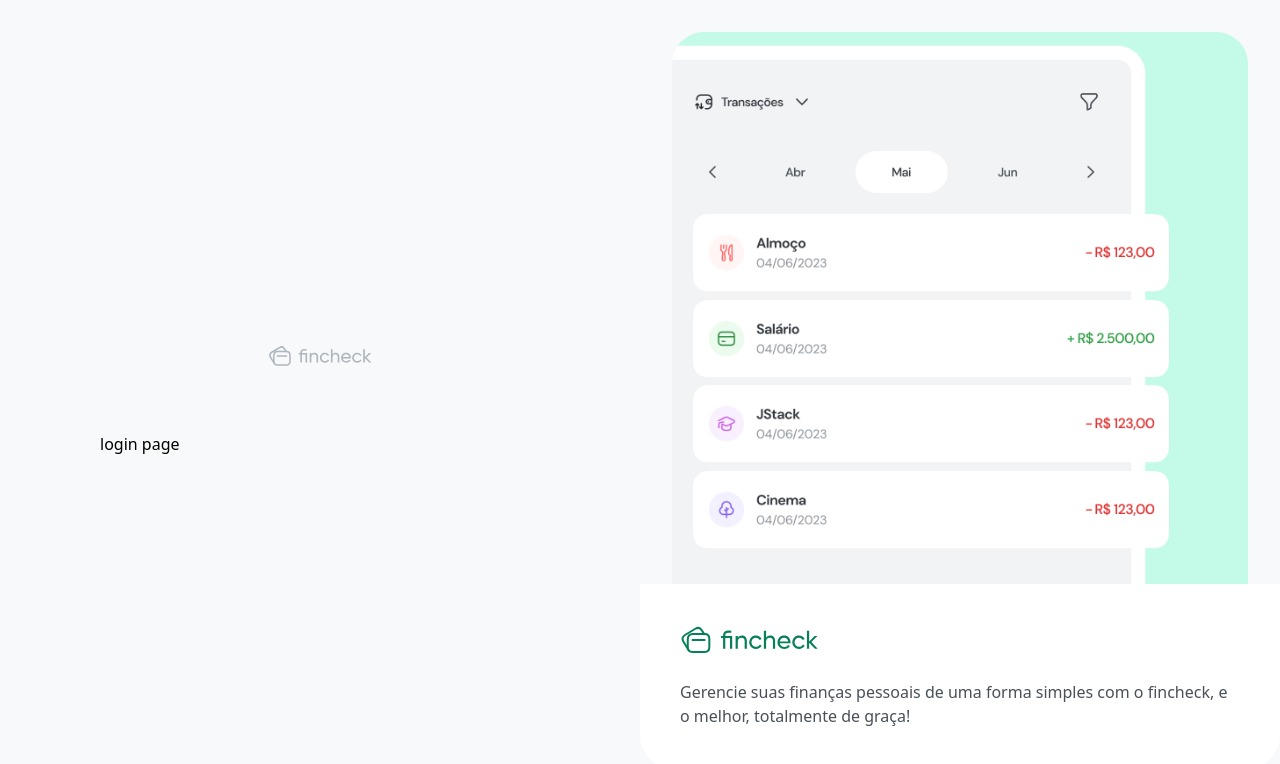
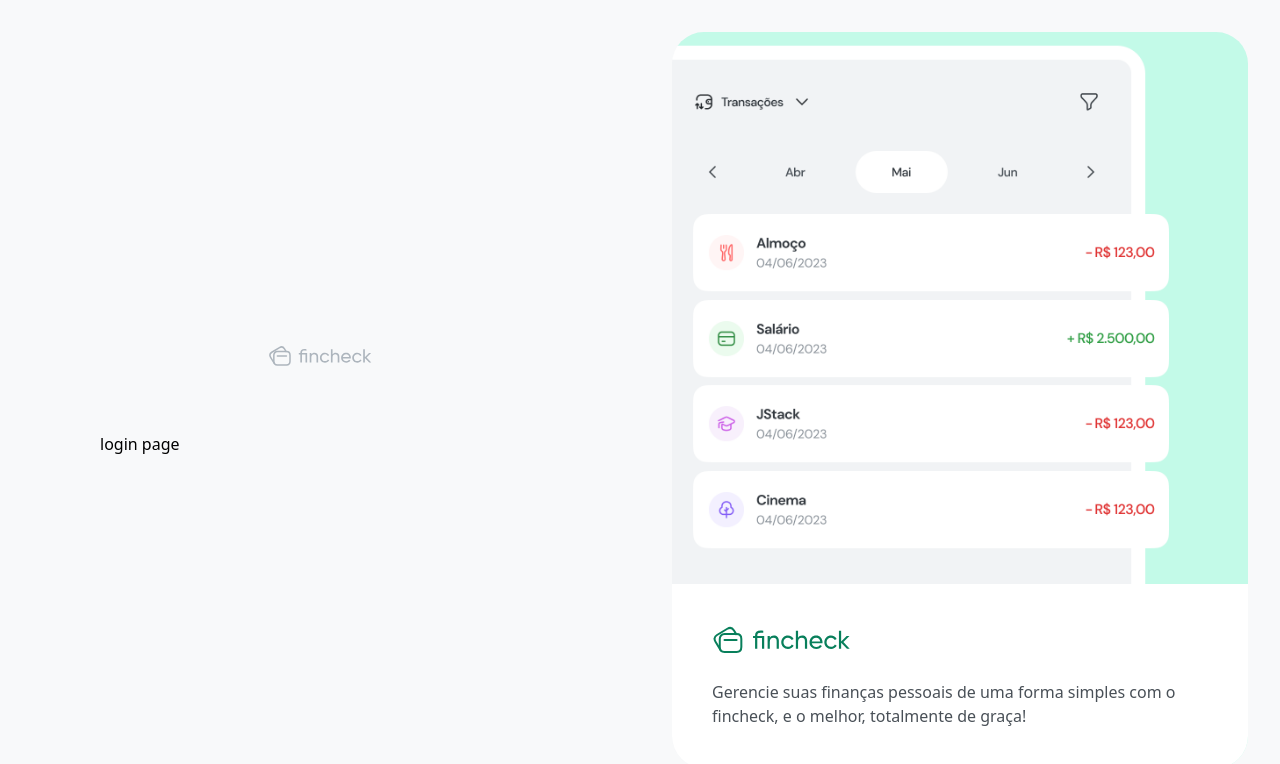
Before and after one commit to mbdevlabs/fincheck-web, a React (Vite) app: page /login in a window 1280 px wide. Shown: the top 764 px of the page. Built offline with nearby package versions, Linux system fonts and the light colour scheme.

Commit message:
refactor: wrap illustration and text card in sized container
Move max-w and max-h constraints to a wrapper div containing both the
illustration image and the white text card for better alignment.

```diff
--- a/src/view/layouts/AuthLayout.tsx
+++ b/src/view/layouts/AuthLayout.tsx
@@ -14,16 +14,18 @@
       </div>
 
       <div className="w-1/2 h-full justify-center items-center p-8 relative hidden lg:flex">
+        <div className="relative w-full h-full max-w-164 max-h-240">
           <img
             src={illustration}
-          className="object-cover w-full h-full max-w-164 max-h-240 select-none rounded-4xl"
+            className="object-cover w-full h-full select-none rounded-4xl"
           />
-        <div className="max-w-164 bottom-8 bg-white p-10 absolute rounded-b-4xl ">
+          <div className="w-full bottom-0 bg-white p-10 absolute rounded-b-4xl">
             <Logo className="text-teal-900 h-8" />
             <p className="text-gray-700 font-medium mt-6">
-            Gerencie suas finanças pessoais de uma forma simples com o fincheck,
-            e o melhor, totalmente de graça!
+              Gerencie suas finanças pessoais de uma forma simples com o
+              fincheck, e o melhor, totalmente de graça!
             </p>
+          </div>
         </div>
       </div>
     </div>
```
Lines whose indentation alone changed are shown as unchanged.
